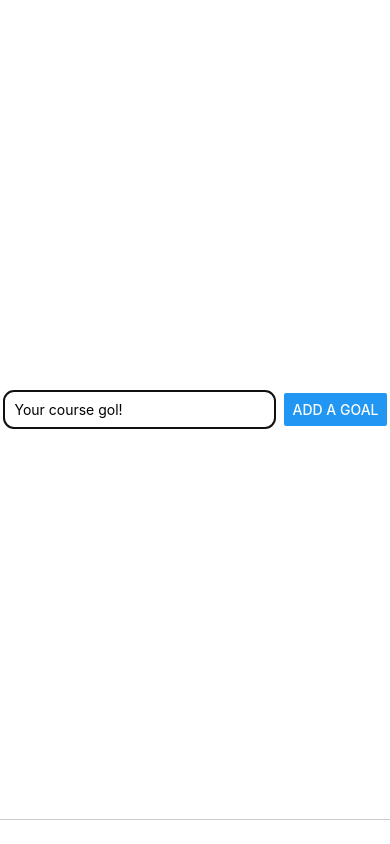
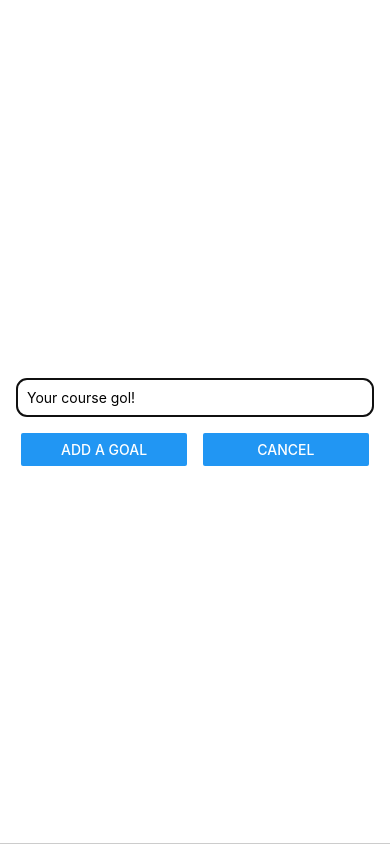
Before and after one commit to timothyrusso/goal-app, a React Native app: screen / in a window 390 px wide. Both pictures are taken after a click on the button "ADD NEW GOAL". Built offline with nearby package versions, Linux system fonts and the light colour scheme.

Commit message:
feat: add cancel button

```diff
--- a/App.js
+++ b/App.js
@@ -16,7 +16,7 @@ export default function App() {
         ...currentCourseGoals,
         enteredGoalText,
       ]);
-      setModalIsVisible(false);
+      closeModal();
     }
   }
 
@@ -28,6 +28,8 @@ export default function App() {
     });
   };
 
+  const closeModal = () => setModalIsVisible(false);
+
   return (
     <View style={styles.appContainer}>
       <Button
@@ -35,7 +37,11 @@ export default function App() {
         color="#5E0ACC"
         onPress={startAddGoalHandler}
       />
-      <GoalInput onAddGoal={addGoalHandler} modalIsVisible={modalIsVisible} />
+      <GoalInput
+        onAddGoal={addGoalHandler}
+        modalIsVisible={modalIsVisible}
+        onClose={closeModal}
+      />
       <View style={styles.goalsContainer}>
         <FlatList
           data={courseGoals}
--- a/components/GoalInput.js
+++ b/components/GoalInput.js
@@ -1,7 +1,7 @@
 import React, { useState } from 'react';
 import { Button, Modal, StyleSheet, TextInput, View } from 'react-native';
 
-const GoalInput = ({ onAddGoal, modalIsVisible }) => {
+const GoalInput = ({ onAddGoal, modalIsVisible, onClose }) => {
   const [enteredGoalText, setEnteredGoalText] = useState('');
 
   const goalInputHandler = (enteredText) => setEnteredGoalText(enteredText);
@@ -20,7 +20,14 @@ const GoalInput = ({ onAddGoal, modalIsVisible }) => {
           onChangeText={goalInputHandler}
           value={enteredGoalText}
         />
-        <Button title="Add a goal" onPress={addGoalHandler} />
+        <View style={styles.buttonContainer}>
+          <View style={styles.button}>
+            <Button title="Add a goal" onPress={addGoalHandler} />
+          </View>
+          <View style={styles.button}>
+            <Button title="Cancel" onPress={onClose} />
+          </View>
+        </View>
       </View>
     </Modal>
   );
@@ -31,19 +38,26 @@ export default GoalInput;
 const styles = StyleSheet.create({
   inputContainer: {
     flex: 1,
+    justifyContent: 'center',
+    alignItems: 'center',
+    borderBottomWidth: 1,
+    borderBottomColor: '#CCC',
+    paddingHorizontal: 16,
+  },
+  buttonContainer: {
     flexDirection: 'row',
     justifyContent: 'center',
-    alignItems: 'center',
-    marginBottom: 24,
-    borderBottomWidth: 1,
-    borderBottomColor: '#CCC',
+    marginTop: 16,
   },
   TextInput: {
     borderWidth: 1,
     borderColor: '#CCC',
     padding: 10,
     borderRadius: 10,
-    width: '70%',
-    marginRight: 8,
+    width: '100%',
+  },
+  button: {
+    marginHorizontal: 8,
+    width: '80%',
   },
 });
```
